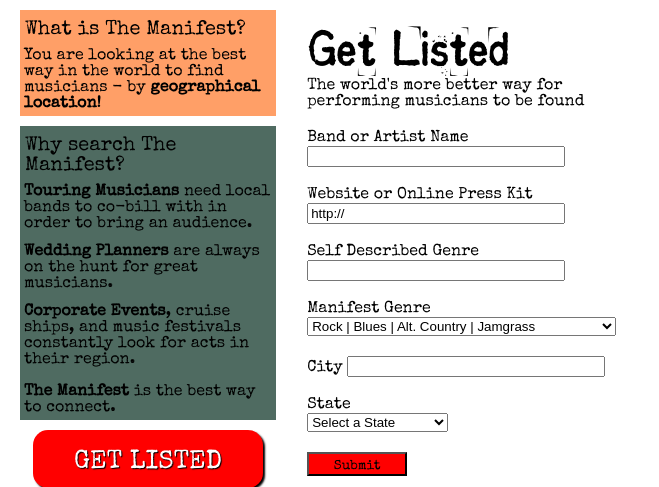
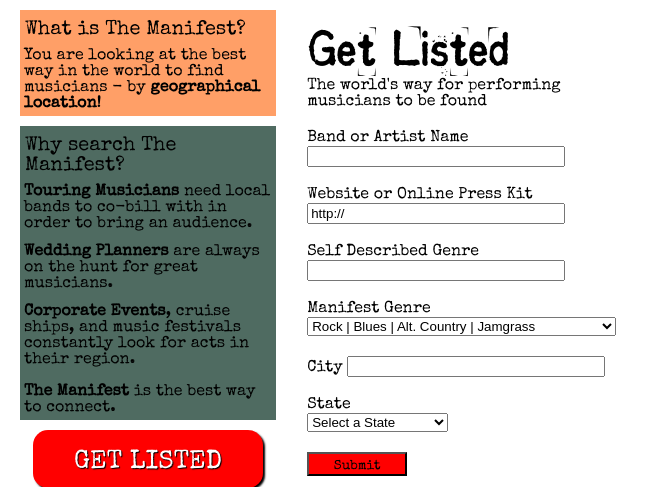
Before and after one commit to criskelly/manifest, a PHP site: page /listed-form.php in a window 1280 px wide. Shown: the part 50-537 px from the top of the page, without its empty margins (0-659 px from the left). Run offline with PHP 8.4, Linux system fonts and the light colour scheme; some libraries are stand-ins or nearby versions.

Commit message:
changed back to simply best

```diff
--- a/listed-form.php
+++ b/listed-form.php
@@ -21,7 +21,7 @@
 
 		<form action="submitted.php" method="POST" name="get_listed" id="get_listed">
 			<h1>Get Listed</h1>
-			<h3>The world's more better way for performing musicians to be found</h3>
+			<h3>The world's way for performing musicians to be found</h3>
 			<p>
 				<label for="bandname">Band or Artist Name</label>
 				<input type="text" name="bandname" id="bandname">
```
